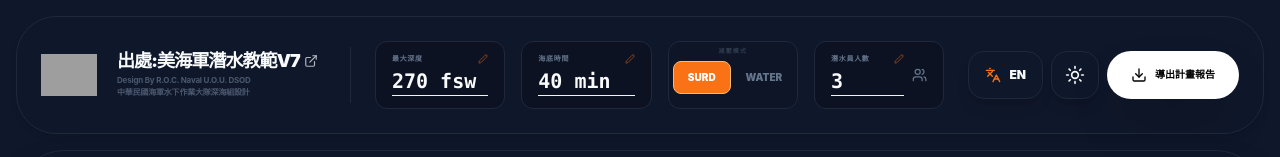
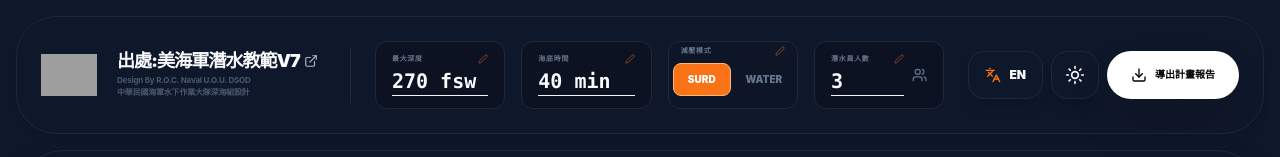
Before and after one commit to ryanhu-tech/heliox-mission-controller, a React (Vite) app: page / in a window 1280 px wide. Shown: the top 157 px of the page. Built offline with nearby package versions, Linux system fonts and the light colour scheme; grey boxes are pictures that could not be loaded.

Commit message:
ux: standardize Deco Mode label and add edit hint icon

```diff
--- a/src/App.jsx
+++ b/src/App.jsx
@@ -262,8 +262,11 @@ function App() {
                   </select>
                 </div>
              </div>
-             <div className="p-1 rounded-xl border flex flex-col gap-1" style={{ backgroundColor: 'rgba(0,0,0,0.1)', borderColor: t.border }}>
-                <label className="block text-[6px] font-black uppercase tracking-[0.2em] text-center opacity-40 mb-0.5" style={{ color: t.textSecondary }}>{lang === 'zh' ? '減壓模式' : 'DECO MODE'}</label>
+             <div className="p-1 rounded-xl border flex flex-col gap-1 relative" style={{ backgroundColor: 'rgba(0,0,0,0.1)', borderColor: t.border }}>
+                <label className="block text-[7px] font-black uppercase tracking-widest flex justify-between items-center px-2 mb-0.5" style={{ color: '#64748b' }}>
+                  {lang === 'zh' ? '減壓模式' : 'DECO MODE'}
+                  <Edit2 size={10} className="opacity-60" style={{ color: '#f97316' }} />
+                </label>
                 <div className="flex gap-1">
                   <button
                     onClick={()=>setDecoMode('SURD')}
```
